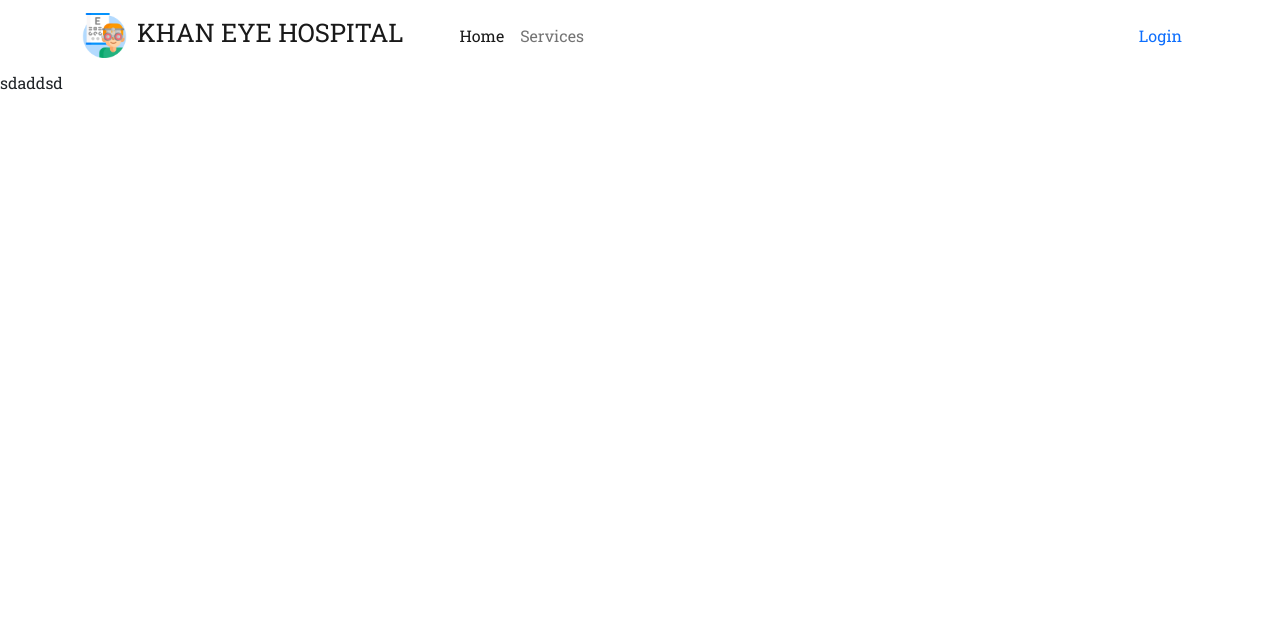
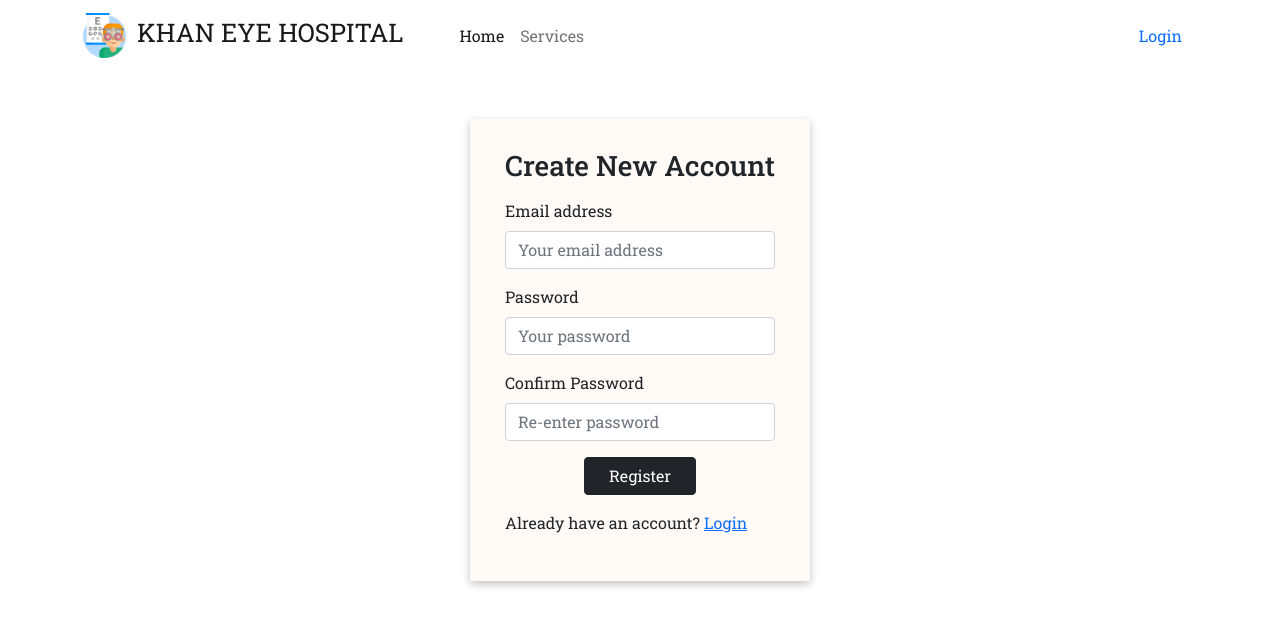
Before and after one commit to musaberulkhan/khan-eye-hospital-react-website, a React (Create React App) app: page /register in a window 1280 px wide. Shown: the top 626 px of the page. Built offline with nearby package versions, Linux system fonts and the light colour scheme; no server answers.

Commit message:
Register Designed

```diff
--- a/public/index.html
+++ b/public/index.html
@@ -26,7 +26,7 @@
   <!-- Bootstrap CDN -->
   <link href="https://cdn.jsdelivr.net/npm/bootstrap@5.1.3/dist/css/bootstrap.min.css" rel="stylesheet"
     integrity="sha384-1BmE4kWBq78iYhFldvKuhfTAU6auU8tT94WrHftjDbrCEXSU1oBoqyl2QvZ6jIW3" crossorigin="anonymous">
-  <title>React App</title>
+  <title>Khan Eye Hospital | Best Eye Care Service</title>
 
   <!-- Font Awesome -->
   <script src="https://kit.fontawesome.com/a8a5d015b3.js" crossorigin="anonymous"></script>
--- a/src/Components/Register/Register.js
+++ b/src/Components/Register/Register.js
@@ -1,10 +1,38 @@
 import React from 'react';
+import { Link } from 'react-router-dom';
 import './Register';
 
 const Register = () => {
+
+    const registerFormSubmit = () => {
+
+    }
+
     return (
         <div>
-            sdaddsd
+            <div className="login container d-flex justify-content-center align-items-center my-5">
+                <div className="login-container">
+                    <h3 className="text-center mb-3">Create New Account</h3>
+                    <form onSubmit={registerFormSubmit}>
+                        <div className="mb-3">
+                            <label className="form-label">Email address</label>
+                            <input type="email" className="form-control" placeholder="Your email address" />
+                        </div>
+                        <div className="mb-3">
+                            <label className="form-label">Password</label>
+                            <input type="password" className="form-control" placeholder="Your password" />
+                        </div>
+                        <div className="mb-3">
+                            <label className="form-label">Confirm Password</label>
+                            <input type="password" className="form-control" placeholder="Re-enter password" />
+                        </div>
+                        <div className="mb-3 d-flex justify-content-center">
+                            <input type="submit" className="btn btn-dark px-4" value="Register" />
+                        </div>
+                    </form>
+                    <p>Already have an account? <Link to="/login">Login</Link></p>
+                </div>
+            </div>
         </div>
     );
 };
```
